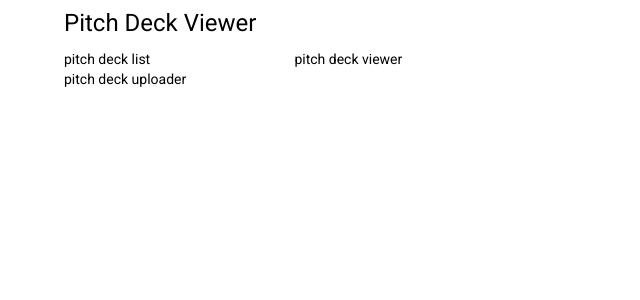
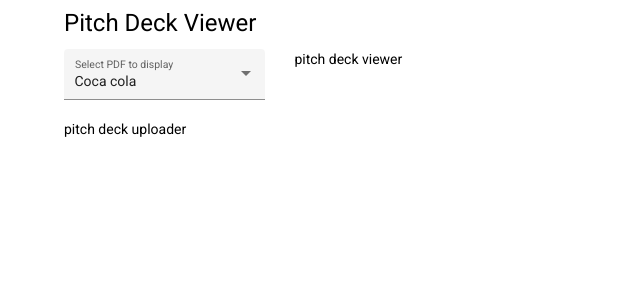
Before and after one commit to Mdelaf/pitch-deck, an Angular app in the folder web/: page / in a window 1280 px wide. Shown: the top 300 px of the page, without its empty margins (0-640 px from the left). Built offline with nearby package versions, Linux system fonts and the light colour scheme.

Commit message:
feat(web): create pitch deck list component with mocked data

```diff
--- /dev/null
+++ b/web/src/app/components/pitch-deck-list/pitch-deck-list.component.html
@@ -0,0 +1,8 @@
+<mat-form-field appearance="fill">
+  <mat-label>Select PDF to display</mat-label>
+  <mat-select [(value)]="selectedPdf">
+    <mat-option *ngFor="let pdf of pdfOptions" [value]="pdf">
+      {{pdf.name}}
+    </mat-option>
+  </mat-select>
+</mat-form-field>
--- /dev/null
+++ b/web/src/app/components/pitch-deck-list/pitch-deck-list.component.ts
@@ -0,0 +1,37 @@
+import { Component, OnInit } from '@angular/core';
+
+const weFunderPdf = {
+  name: 'WeFunder',
+  code: 'sadas3',
+}
+
+const cocaColaPdf = {
+  name: 'Coca cola',
+  code: 'isn37j',
+}
+
+const pepsiCoPdf = {
+  name: 'Pepsi Co',
+  code: 'a03jke',
+}
+
+@Component({
+  selector: 'app-pitch-deck-list',
+  templateUrl: './pitch-deck-list.component.html',
+  styleUrls: ['./pitch-deck-list.component.scss']
+})
+export class PitchDeckListComponent implements OnInit {
+  selectedPdf = cocaColaPdf;
+
+  pdfOptions = [
+    weFunderPdf,
+    cocaColaPdf,
+    pepsiCoPdf,
+  ]
+
+  constructor() { }
+
+  ngOnInit(): void {
+  }
+
+}
--- a/web/src/app/components/pitch-deck/pitch-deck.component.html
+++ b/web/src/app/components/pitch-deck/pitch-deck.component.html
@@ -1,5 +1,5 @@
 <div class="settings">
-  <div>pitch deck list</div>
+  <app-pitch-deck-list></app-pitch-deck-list>
   <div>pitch deck uploader</div>
 </div>
 <div class="viewer">
```
Also changed, not shown: web/src/app/app.module.ts (+14 -2 lines), web/src/app/components/pitch-deck-list/pitch-deck-list.component.scss (added).
